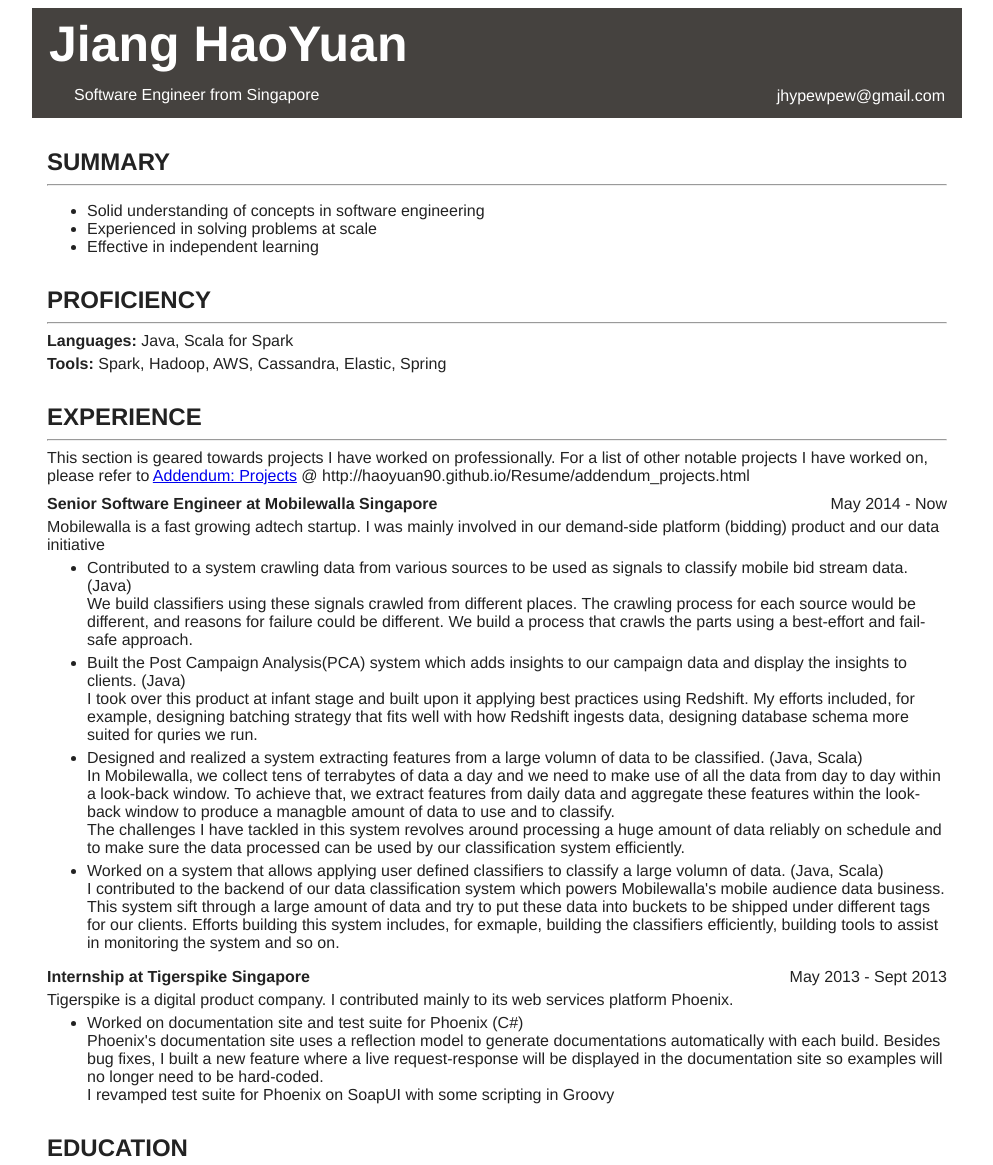
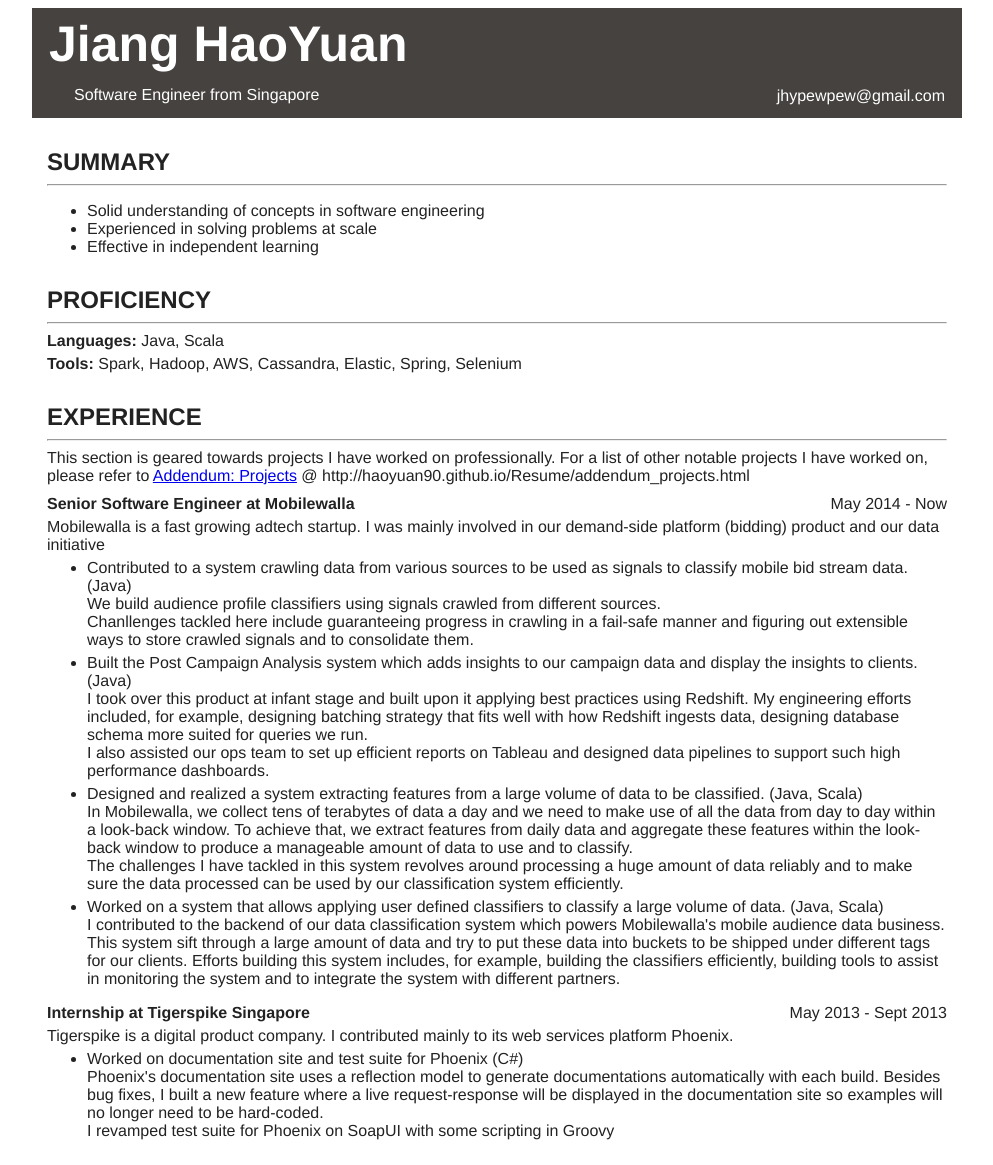
Before and after one commit to HaoYuan90/Resume, a plain HTML site: page index.html in a window 1280 px wide. Shown: the top 1165 px of the page, without its empty margins (143-1136 px from the left). Drawn offline with Linux system fonts and the light colour scheme.

Commit message:
minor update

```diff
--- a/index.html
+++ b/index.html
@@ -112,11 +112,11 @@
 	  <hr />
       <p class='compPara'>
          <b>Languages:</b>
-         Java, Scala for Spark
+         Java, Scala
       </p>
       <p class='compPara'>
          <b>Tools:</b>
-         Spark, Hadoop, AWS, Cassandra, Elastic, Spring
+         Spark, Hadoop, AWS, Cassandra, Elastic, Spring, Selenium
       </p>
 
       <h2>EXPERIENCE</h2>
@@ -125,7 +125,7 @@
 	  This section is geared towards projects I have worked on professionally. For a list of other notable projects I have worked on, please refer to <a href="addendum_projects.html">Addendum: Projects</a> @ http://haoyuan90.github.io/Resume/addendum_projects.html
 	  </p>
       <p class='subHeader'>
-         <b>Senior Software Engineer at Mobilewalla Singapore</b>
+         <b>Senior Software Engineer at Mobilewalla</b>
          <span class='floatRight'>May 2014 - Now</span>
       </p>
 	  <p class='compPara'>
@@ -134,28 +134,28 @@
       <ul class='lowTopMargin'>
          <li>
 			 <p class='compPara'>Contributed to a system crawling data from various sources to be used as signals to classify mobile bid stream data. (Java)
-			 <br/>We build classifiers using these signals crawled from different places.
-			 The crawling process for each source would be different, and reasons for failure could be different.
-			 We build a process that crawls the parts using a best-effort and fail-safe approach.
+			 <br/>We build audience profile classifiers using signals crawled from different sources.
+			 <br/>Chanllenges tackled here include guaranteeing progress in crawling in a fail-safe manner and figuring out extensible ways to store crawled signals and to consolidate them.
 			 </p>
 		 </li>
 		 <li>
-			 <p class='compPara'>Built the Post Campaign Analysis(PCA) system which adds insights to our campaign data and display the insights to clients. (Java)
+			 <p class='compPara'>Built the Post Campaign Analysis system which adds insights to our campaign data and display the insights to clients. (Java)
 			 <br/>I took over this product at infant stage and built upon it applying best practices using Redshift.
-			 My efforts included, for example, designing batching strategy that fits well with how Redshift ingests data, designing database schema more suited for quries we run.
+			 My engineering efforts included, for example, designing batching strategy that fits well with how Redshift ingests data, designing database schema more suited for queries we run.
+			 <br/>I also assisted our ops team to set up efficient reports on Tableau and designed data pipelines to support such high performance dashboards.
 			 </p>
          <li>
-			 <p class='compPara'>Designed and realized a system extracting features from a large volumn of data to be classified. (Java, Scala)
-			 <br/>In Mobilewalla, we collect tens of terrabytes of data a day and we need to make use of all the data from day to day within a look-back window.
-			 To achieve that, we extract features from daily data and aggregate these features within the look-back window to produce a managble amount of data to use and to classify.
-			 <br/>The challenges I have tackled in this system revolves around processing a huge amount of data reliably on schedule and to make sure the data processed can be used by our classification system efficiently.
+			 <p class='compPara'>Designed and realized a system extracting features from a large volume of data to be classified. (Java, Scala)
+			 <br/>In Mobilewalla, we collect tens of terabytes of data a day and we need to make use of all the data from day to day within a look-back window.
+			 To achieve that, we extract features from daily data and aggregate these features within the look-back window to produce a manageable amount of data to use and to classify.
+			 <br/>The challenges I have tackled in this system revolves around processing a huge amount of data reliably and to make sure the data processed can be used by our classification system efficiently.
 			 </p>
 		 </li>
          <li>
-		     <p class='compPara'>Worked on a system that allows applying user defined classifiers to classify a large volumn of data. (Java, Scala)
+		     <p class='compPara'>Worked on a system that allows applying user defined classifiers to classify a large volume of data. (Java, Scala)
 			 <br/>I contributed to the backend of our data classification system which powers Mobilewalla's mobile audience data business.
 			 This system sift through a large amount of data and try to put these data into buckets to be shipped under different tags for our clients.
-			 Efforts building this system includes, for exmaple, building the classifiers efficiently, building tools to assist in monitoring the system and so on.
+			 Efforts building this system includes, for example, building the classifiers efficiently, building tools to assist in monitoring the system and to integrate the system with different partners.
 			 </p>
 		 </li>
       </ul>
```
